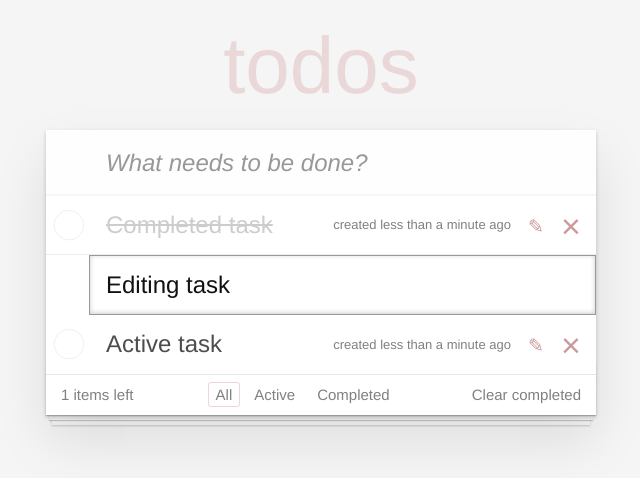
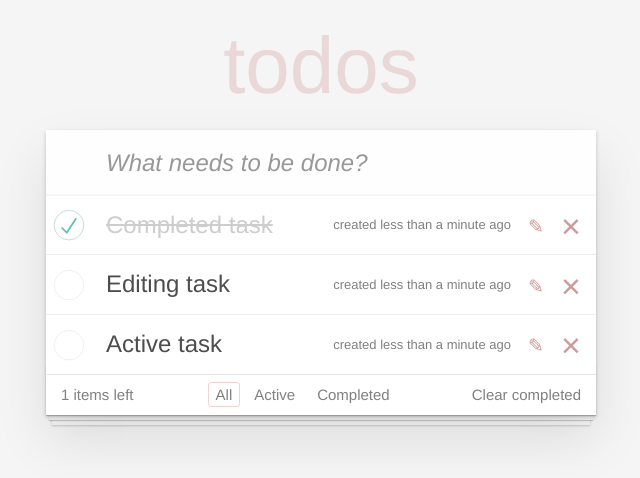
Before and after one commit to KimSvet/jsreact-todoapp, a React (Vite) app: page / in a window 1280 px wide. Shown: the top 478 px of the page, without its empty margins (319-959 px from the left). Built offline with nearby package versions, Linux system fonts and the light colour scheme.

Commit message:
Tasks into the state of App, add ability to change task status to complete

```diff
--- a/src/App.jsx
+++ b/src/App.jsx
@@ -1,19 +1,20 @@
 import "./App.css";
+import React, { useState } from "react";
 import Header from "./components/Header/Header";
 import Footer from "./components/Footer/Footer";
 import TaskList from "./components/TaskList/TaskList";
 
 function App() {
-  let tasks = [
+  const [tasks, setTasks] = useState([
     {
       id: 0,
       description: "Completed task",
-      status: "completed",
+      completed: true,
       date: new Date(),
     },
-    { id: 1, description: "Editing task", status: "editing", date: new Date() },
-    { id: 2, description: "Active task", status: "", date: new Date() },
-  ];
+    { id: 1, description: "Editing task", completed: false, date: new Date() },
+    { id: 2, description: "Active task", completed: false, date: new Date() },
+  ]);
   return (
     <section className="todoapp">
       <Header />
--- a/src/components/Task/Task.jsx
+++ b/src/components/Task/Task.jsx
@@ -1,11 +1,21 @@
 import { formatDistanceToNow } from "date-fns";
+import react, { useState } from "react";
 import "./Task.css";
 
-function Task({ task: { status, description, date } }) {
+function Task({ task: { completed, description, date } }) {
+  const [status, setStatus] = useState(completed);
+  function handleCheckboxChange() {
+    setStatus(!status);
+  }
   return (
-    <li className={status}>
+    <li className={status === true ? "completed" : ""}>
       <div className="view">
-        <input className="toggle" type="checkbox" />
+        <input
+          className="toggle"
+          type="checkbox"
+          checked={status === true ? true : false}
+          onChange={handleCheckboxChange}
+        />
         <label>
           <span className="description">{description}</span>
           <br />
```
